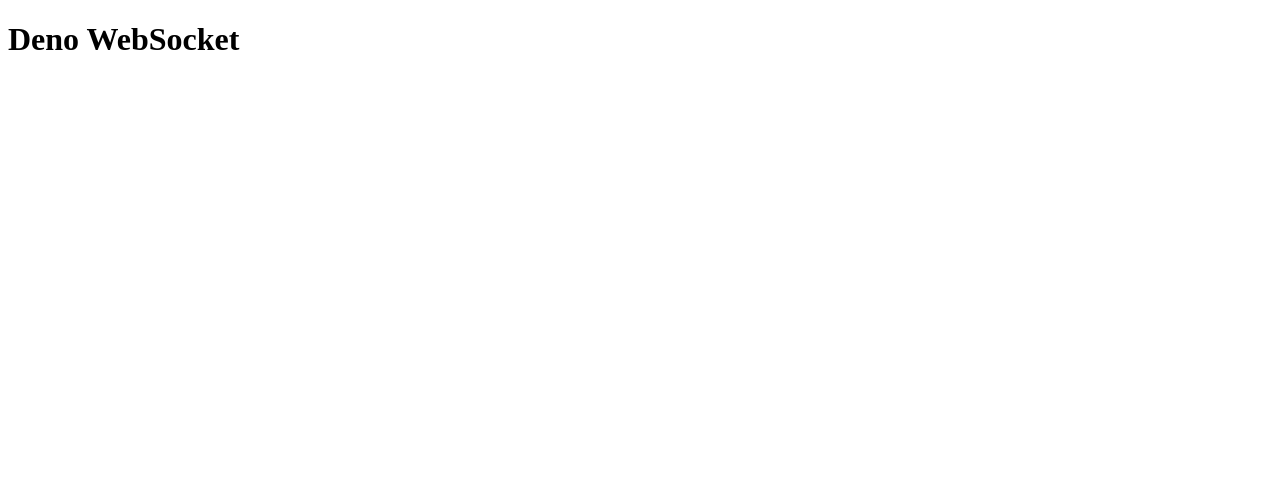
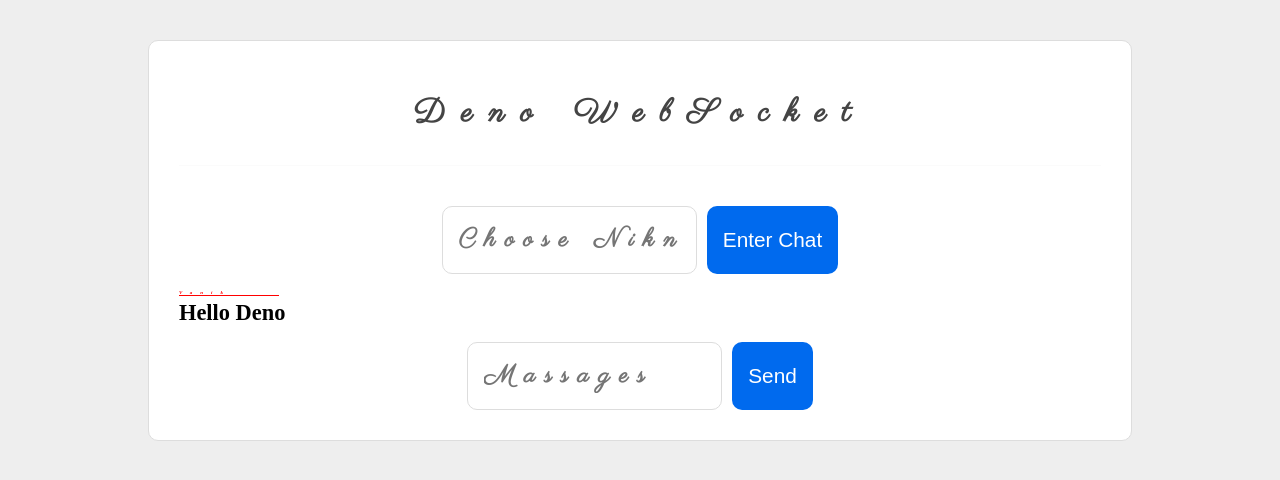
Before and after one commit to Rebiss/Deno, a plain HTML site: page public/index.html in a window 1280 px wide. Drawn offline with Linux system fonts and the light colour scheme; a web font is replaced by a local one.

Commit message:
add: style

```diff
--- a/public/index.html
+++ b/public/index.html
@@ -4,8 +4,112 @@
     <meta charset="UTF-8">
     <meta name="viewport" content="width=device-width, initial-scale=1.0">
     <title>Ws</title>
+
+    <style>
+        @import url('https://fonts.googleapis.com/css2?family=Arizonia&family=Open+Sans:wght@600&family=Parisienne&display=swap');
+        body{
+            background: #eee;
+            margin: 40px;
+        }
+
+        body {
+            font-weight: 900;
+        }
+        h1{
+            text-align: center;
+            color: #444;
+            margin-bottom: 40px;
+            padding-bottom: 30px;
+            border-bottom: 1px solid #fbfbfb;
+            font-family: 'Arizonia', cursive;
+            font-family: 'Open Sans', sans-serif;
+            font-family: 'Parisienne', cursive;
+            letter-spacing: 1rem;
+        }
+        .container{
+            max-width: 922px;
+            margin: 0 auto;
+            background: white;
+            padding: 30px;
+            border-radius: 10px;
+            border: 1px solid #ddd;
+        }
+
+        input{
+            padding: 16px;
+            font-size: 1.3rem;
+            margin-right: 10px;
+            border: 1px solid #ddd;
+            border-radius: 10px;
+            font-weight: 700;
+            font-family: 'Parisienne', cursive;
+            letter-spacing: .6rem;
+            font-size: 25px;
+
+        }
+        button{
+            font-size: 1.3rem;
+            padding: 16px;
+            background: #006aee;
+            color: white;
+            border: 0;
+            border-radius: 10px;
+            cursor: pointer;
+            outline: none;
+        }
+
+        .name-form, .chat-form {
+            display: flex;
+            justify-content: center;
+        }
+        .btn-form-send:hover{
+            font-weight: 600;
+            color: black;
+            background: #CAEBF2;
+        }
+        .chat-list{
+            padding: 0;
+        }
+        .chat-list .line{
+            margin: 16px 0;
+            list-style-type: none;
+        }
+        .chat-list .name {
+            color: red;
+            font-size: 5px;
+            font-weight: bold;
+            letter-spacing: .5rem;
+            border-bottom: .3px solid red;
+            width: 100px;
+        }
+        .chat-list .msg {
+            font-size: 1.4rem;
+            margin-top: 4px;
+        }
+
+    </style>
 </head>
 <body>
-    <h1> Deno WebSocket </h1>
+    <div class="container">
+        <h1> Deno WebSocket </h1>
+        <form class="name-form" >
+            <input type="text" name="nikname" placeholder="Choose Nikname" required>
+            <button>Enter Chat</button>
+        </form>
+        <div class="chatroom">
+            <ul class="chat-list">
+                <li class="line">
+                    <div class="name"><i>Vanik</i></div>
+                    <div class="msg">Hello Deno</div>
+                </li>
+            </ul>
+
+            <form class="chat-form ">
+                <input type="text" name="msg" placeholder="Massages" required>
+                <button class="btn-form-send"> Send </button>
+            </form>
+        </div>
+    </div>
+
 </body>
 </html>
```
Also changed, not shown: 3 other files.
